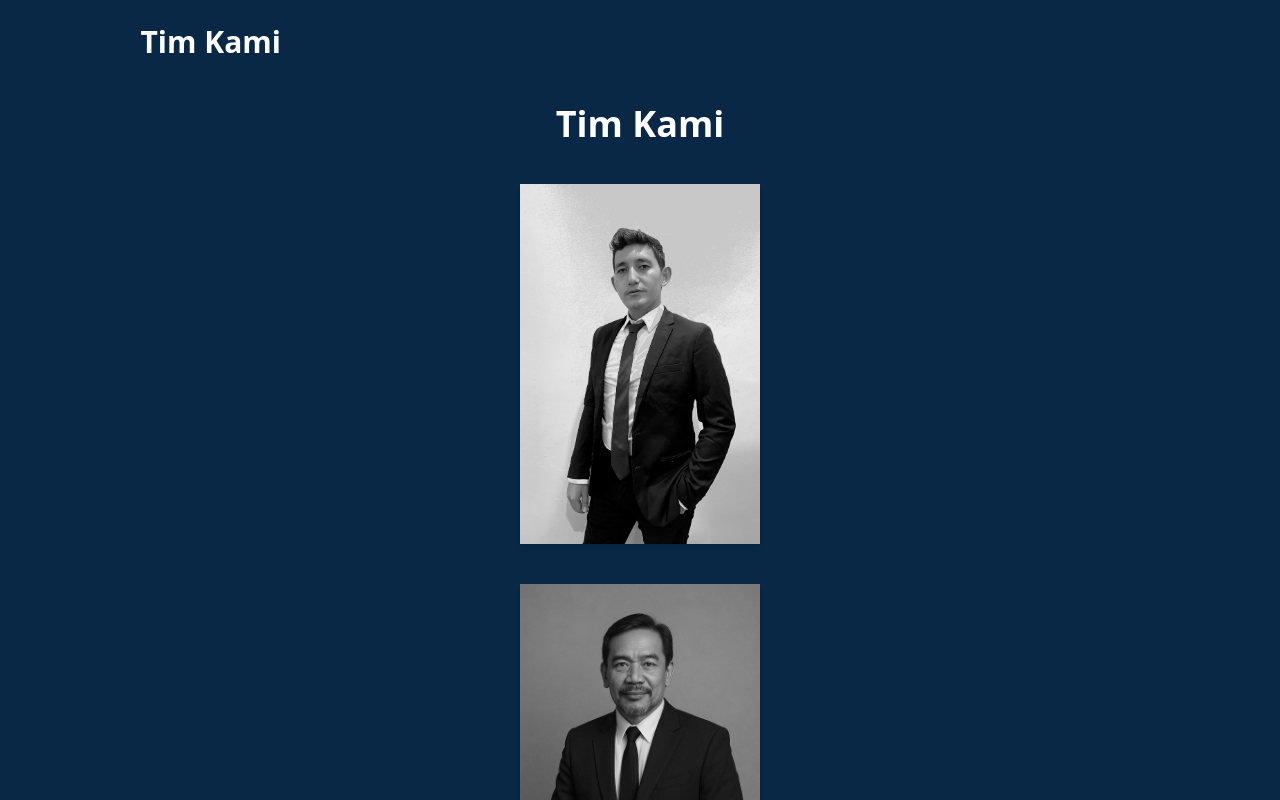
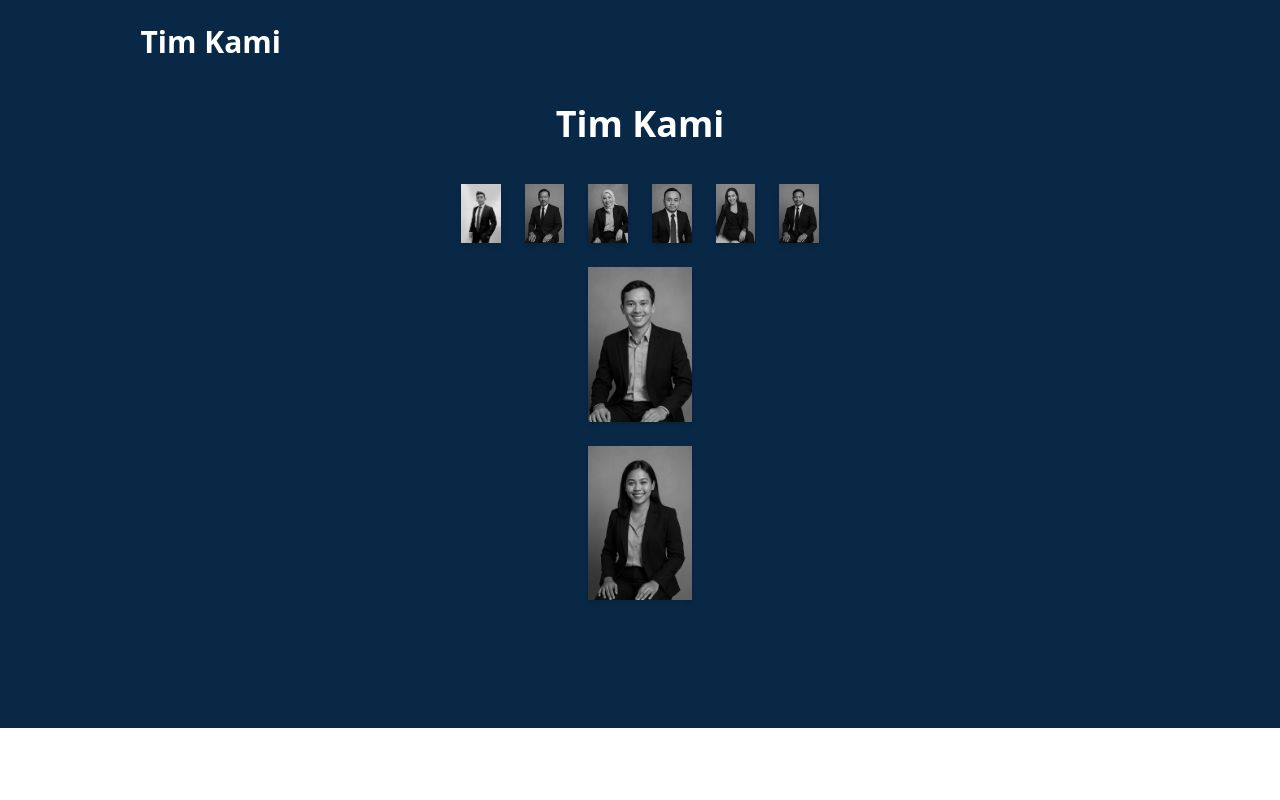
Before and after one commit to ProfAdri90/estetic-dinamis, a Next.js app: page / in a window 1280 px wide. Shown: the part 3552-4352 px from the top of the page. Built offline with nearby package versions, Linux system fonts and the light colour scheme.

Commit message:
Update OurTeams.jsx

```diff
--- a/components/OurTeams.jsx
+++ b/components/OurTeams.jsx
@@ -1,5 +1,6 @@
 // components/OurTeams.jsx
 import TeamCard from "./TeamCard";
+import { motion } from "framer-motion";
 
 const teamMembers = [
   { name: "Profesor Adri", title: "Direktur Utama", image: "/team/profadri.jpeg" },
@@ -17,16 +18,30 @@ export default function OurTeams() {
     <section id="our-team" className="scroll-mt-[140px] px-4 py-20 bg-[#082846] text-center">
       <h2 className="text-white text-4xl font-bold mb-10">Tim Kami</h2>
 
-      <div className="max-w-[1440px] mx-auto flex flex-wrap justify-center gap-x-6 gap-y-10">
+      {/* Fade-in Container */}
+      <motion.div
+        initial={{ opacity: 0, y: 50 }}
+        whileInView={{ opacity: 1, y: 0 }}
+        transition={{ duration: 0.8 }}
+        viewport={{ once: true }}
+        className="max-w-[1600px] mx-auto grid grid-cols-2 md:grid-cols-4 lg:grid-cols-6 gap-6 justify-center"
+      >
         {teamMembers.map((member, index) => (
-          <TeamCard
+          <div
             key={index}
-            image={member.image}
-            name={member.name}
-            title={member.title}
-          />
+            className={`
+              flex justify-center
+              ${index >= 6 ? "col-span-2 lg:col-start-3" : ""}
+            `}
+          >
+            <TeamCard
+              image={member.image}
+              name={member.name}
+              title={member.title}
+            />
+          </div>
         ))}
-      </div>
+      </motion.div>
     </section>
   );
 }
```
